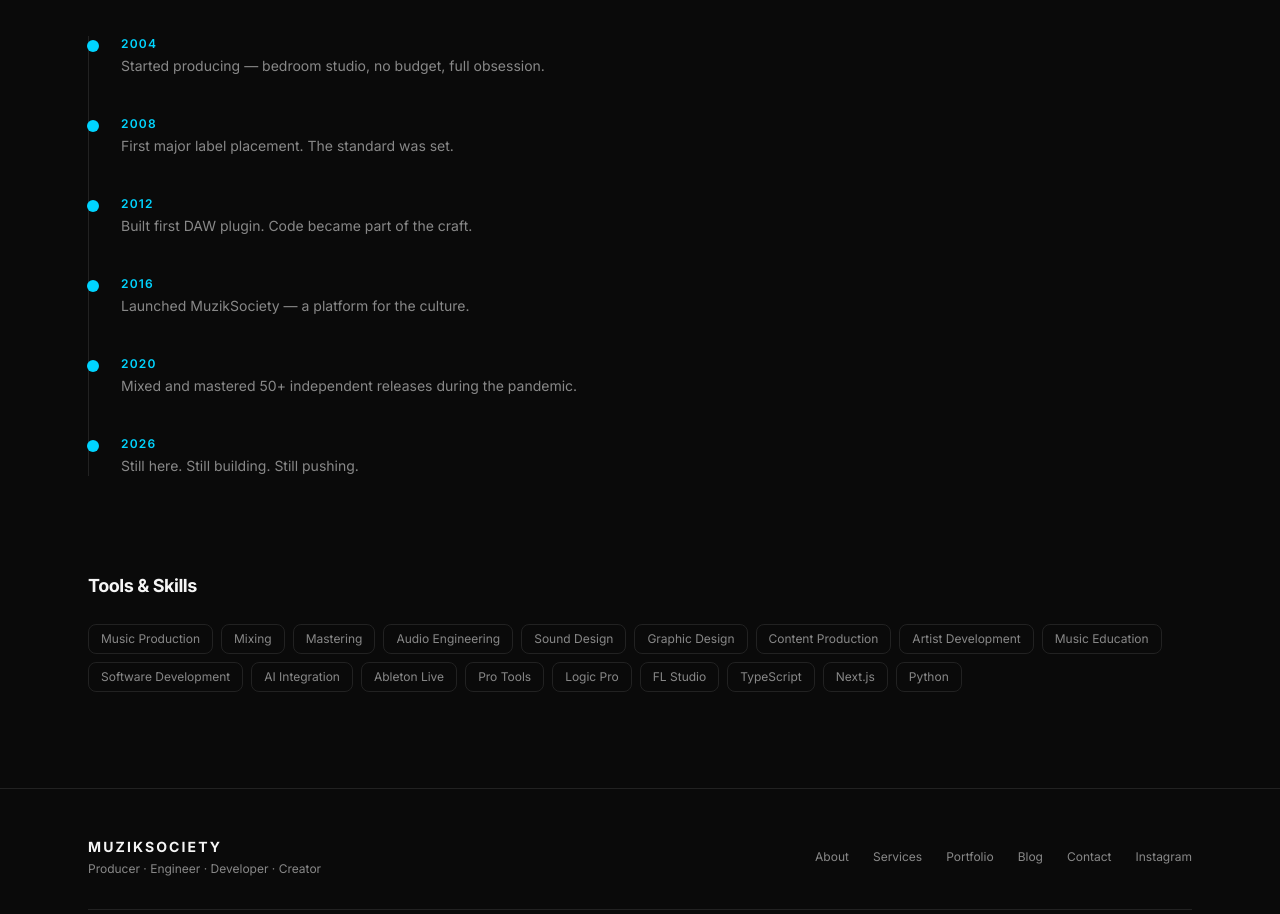
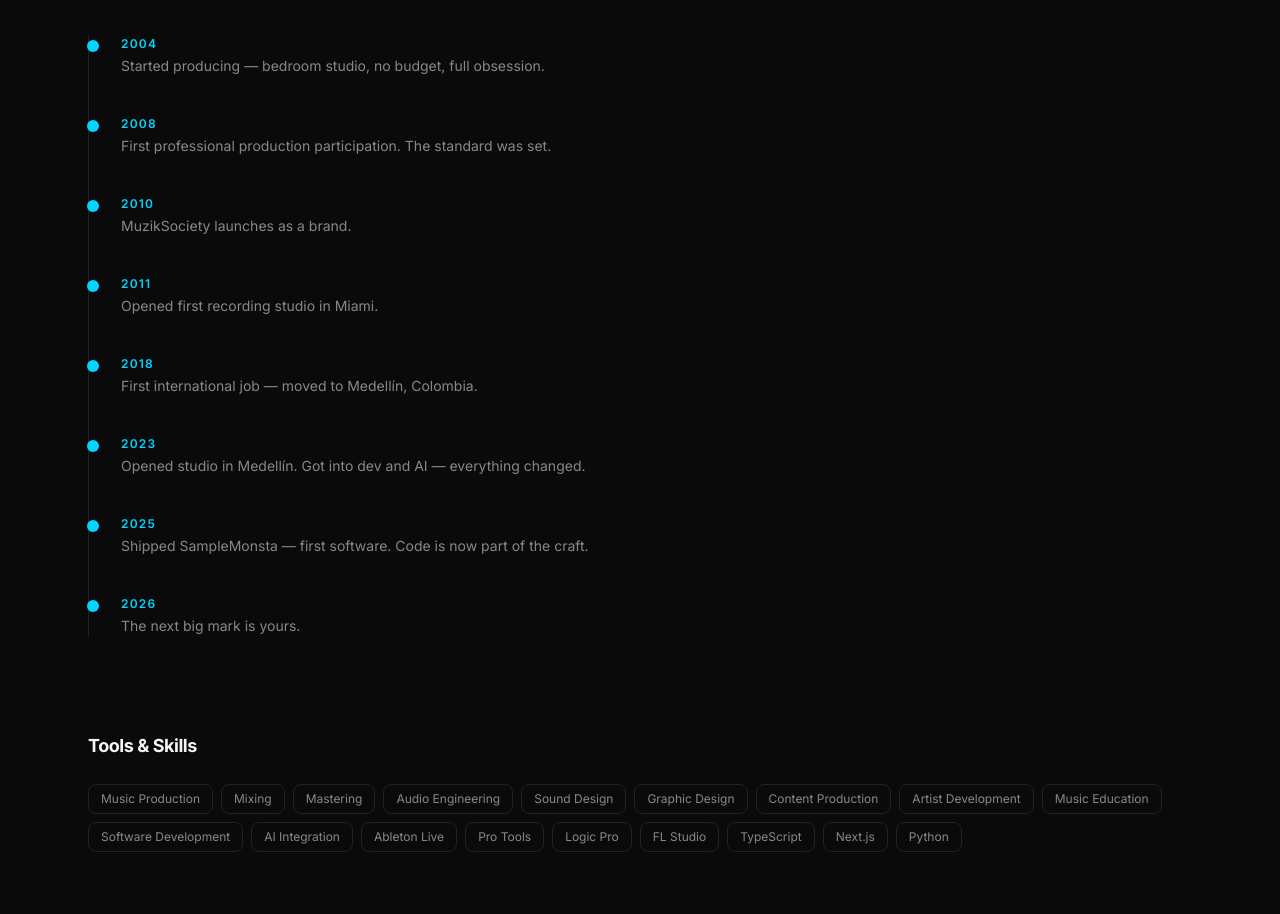
Before and after one commit to MUZIK-SOCIETY-KINGDOM/MUZIKSOCIETY.ORG, a Next.js app: page /about in a window 1280 px wide. Shown: the part 960-1874 px from the top of the page. Built offline with nearby package versions, Linux system fonts and the light colour scheme.

Commit message:
content: real timeline milestones, tools copy, contact copy

```diff
--- a/src/app/about/page.tsx
+++ b/src/app/about/page.tsx
@@ -6,11 +6,13 @@ export const metadata: Metadata = {
 
 const timeline = [
   { year: '2004', event: 'Started producing — bedroom studio, no budget, full obsession.' },
-  { year: '2008', event: 'First major label placement. The standard was set.' },
-  { year: '2012', event: 'Built first DAW plugin. Code became part of the craft.' },
-  { year: '2016', event: 'Launched MuzikSociety — a platform for the culture.' },
-  { year: '2020', event: 'Mixed and mastered 50+ independent releases during the pandemic.' },
-  { year: '2026', event: 'Still here. Still building. Still pushing.' },
+  { year: '2008', event: 'First professional production participation. The standard was set.' },
+  { year: '2010', event: 'MuzikSociety launches as a brand.' },
+  { year: '2011', event: 'Opened first recording studio in Miami.' },
+  { year: '2018', event: 'First international job — moved to Medellín, Colombia.' },
+  { year: '2023', event: 'Opened studio in Medellín. Got into dev and AI — everything changed.' },
+  { year: '2025', event: 'Shipped SampleMonsta — first software. Code is now part of the craft.' },
+  { year: '2026', event: 'The next big mark is yours.' },
 ]
 
 const skills = [
--- a/src/app/contact/page.tsx
+++ b/src/app/contact/page.tsx
@@ -16,7 +16,7 @@ export default function ContactPage() {
           Let's Work.
         </h1>
         <p className="mt-4 text-sm text-(--color-muted)">
-          Bookings, collabs, and general inquiries — hit me directly.
+          Bookings, collabs, and general inquiries — contact me.
         </p>
       </div>
       <ContactForm />
--- a/src/components/section-teasers.tsx
+++ b/src/components/section-teasers.tsx
@@ -14,7 +14,7 @@ const sections = [
   {
     href: '/tools',
     label: 'Tools',
-    description: 'Software and plugins built for producers.',
+    description: 'Tools built for producers, engineers, and artists.',
   },
   {
     href: '/portfolio',
```
